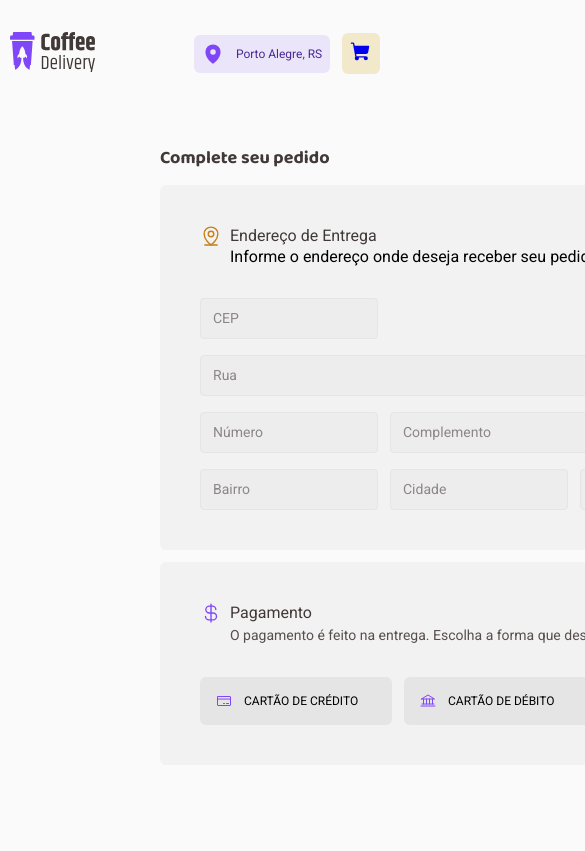
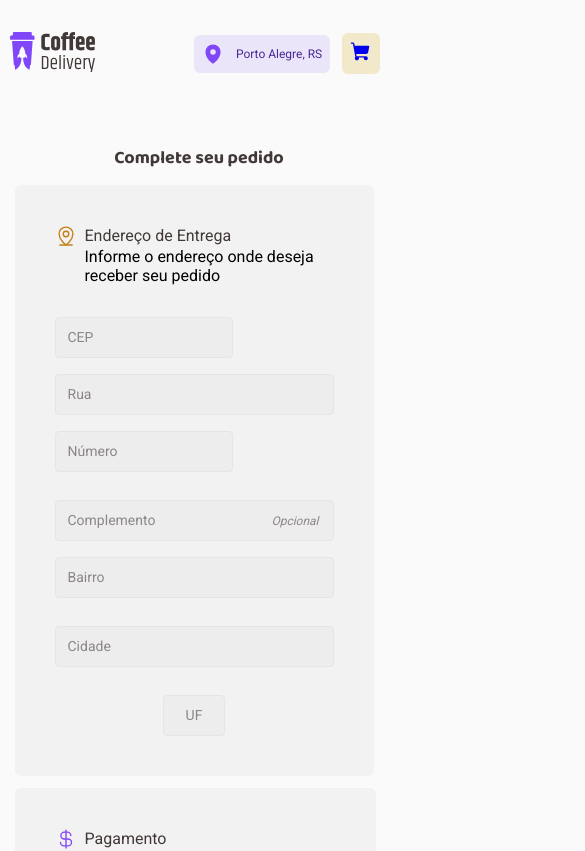
Before and after one commit to andr3felipe/Coffee-Delivery, a React (Vite) app: page /checkout in a window 390 px wide. Shown: the top 851 px of the page, 585 px wide, since content can reach past the window. Built offline with nearby package versions, Linux system fonts and the light colour scheme.

Commit message:
Responsive finish

```diff
--- a/src/components/Cart/styles.ts
+++ b/src/components/Cart/styles.ts
@@ -2,11 +2,18 @@ import styled from 'styled-components'
 
 export const CartContainer = styled.div`
   width: 23rem;
+
+  max-width: 100%;
   padding: 0 2.5rem 2.5rem;
   border-radius: 6px 44px;
   margin-top: 15px;
 
   background: ${(props) => props.theme['base-card']};
+
+  @media (max-width: 500px) {
+    max-width: calc(90vw - 1rem);
+    padding: 0 0.5rem 0.5rem;
+  }
 `
 export const CartTotal = styled.div`
   display: flex;
@@ -56,4 +63,8 @@ export const ConfirmButton = styled.button`
     background: ${(props) => props.theme['yellow-dark']};
     transition: 0.2s;
   }
+
+  @media (max-width: 500px) {
+    margin-bottom: 30px;
+  }
 `
--- a/src/components/CartItems/styles.ts
+++ b/src/components/CartItems/styles.ts
@@ -3,7 +3,7 @@ import styled from 'styled-components'
 export const CartItem = styled.div`
   display: flex;
   align-items: flex-start;
-  justify-content: space-between;
+  justify-content: center;
 
   border-bottom: 1px solid ${(props) => props.theme['base-button']};
 
@@ -19,8 +19,8 @@ export const CartItem = styled.div`
   }
 
   > div > img {
-    height: 64px;
-    width: 64px;
+    height: 4rem;
+    width: 4rem;
   }
 
   > div > div {
@@ -31,13 +31,21 @@ export const CartItem = styled.div`
   > h4 {
     padding-right: 4px;
   }
+
+  @media (max-width: 400px) {
+    justify-content: center;
+    gap: 10px;
+    > div {
+      flex-direction: column;
+      justify-content: center;
+      align-items: center;
+    }
+  }
 `
 
 export const CartItemAlign = styled.div`
   display: flex;
-
   margin-top: 8px;
-  padding: 0;
   gap: 8px;
 
   button {
@@ -114,5 +122,3 @@ export const RemoveButton = styled.button`
     color: ${(props) => props.theme.purple};
   }
 `
-
-export const CartSecondToAllItems = styled.div``
--- a/src/pages/Checkout/index.tsx
+++ b/src/pages/Checkout/index.tsx
@@ -26,6 +26,7 @@ import {
   PaymentMethod,
   ShoppingCartItems,
   FormOld,
+  ComplementoDiv,
 } from './styles'
 import { useContext } from 'react'
 import { CyclesContext } from '../../contexts/CyclesContext'
@@ -64,7 +65,7 @@ export function Checkout() {
     Payment: formState.errors.Payment?.message,
   }
 
-  function handleFormSubmit(data: any) {
+  function handleFormSubmit(data: FormValidationSchemaType) {
     console.log('data', data)
 
     const object = data
@@ -130,7 +131,7 @@ export function Checkout() {
                       </div>
                     )}
                   </div>
-
+                  <ComplementoDiv>
                     <ComplementoInput
                       type="text"
                       title="Complemento"
@@ -138,6 +139,7 @@ export function Checkout() {
                       {...register('Complemento')}
                     />
                     <span></span>
+                  </ComplementoDiv>
                 </div>
                 <div>
                   <div>
--- a/src/pages/Checkout/styles.ts
+++ b/src/pages/Checkout/styles.ts
@@ -5,12 +5,21 @@ export const CheckoutDiv = styled.div`
   align-items: flex-start;
   margin: 2.5rem auto 0 auto;
   width: 70rem;
+  max-width: 95vw;
   padding: 0 10rem 0 10rem;
   gap: 2rem;
 
-  form {
+  > form {
     display: flex;
     gap: 2rem;
+  }
+
+  @media (max-width: 1500px) {
+    padding: 0;
+    form {
+      flex-direction: column;
+      margin: 0 auto 0 auto;
+    }
   }
 `
 
@@ -23,6 +32,13 @@ export const CompleteYourOrder = styled.div`
     line-height: 130%;
     font-size: 1.125rem;
   }
+
+  @media (max-width: 500px) {
+    > h3 {
+      margin-left: 0.5rem;
+      text-align: center;
+    }
+  }
 `
 
 export const OrderForm = styled.div``
@@ -30,6 +46,7 @@ export const OrderForm = styled.div``
 export const FormAddres = styled.div`
   background: ${(props) => props.theme['base-card']};
   width: 37.5rem;
+  max-width: 80vw;
   padding: 2.5rem 2.5rem 1.5rem 2.5rem;
 
   border-radius: 6px;
@@ -98,6 +115,10 @@ export const FormAddres = styled.div`
   [title~='Cidade'] {
     flex-grow: 1;
   }
+
+  @media (max-width: 500px) {
+    max-width: calc(90vw - 4.5rem);
+  }
 `
 
 export const FormOld = styled.div`
@@ -126,34 +147,57 @@ export const FormOld = styled.div`
     width: 100%;
   }
 
-  div ~ div:nth-child(3) div {
+  div ~ div:nth-child(3) {
+    div {
       display: flex;
       align-items: center;
-    justify-content: center;
+      justify-content: flex-start;
       margin-bottom: 0;
+    }
 
     svg {
       margin-bottom: 1rem;
       margin-left: 12px;
     }
+
+    @media (max-width: 650px) {
+      flex-direction: column;
+
+      div > input {
+      }
+    }
   }
 
-  div ~ div:nth-child(4) div {
+  div ~ div:nth-child(4) {
+    div {
       display: flex;
       align-items: center;
       justify-content: center;
       margin-bottom: 0;
-
+    }
     svg {
       margin-bottom: 1rem;
       margin-left: 12px;
+    }
+
+    @media (max-width: 650px) {
+      flex-direction: column;
+
+      div > input {
+        //bairro input
+        flex: 1;
+      }
+
+      div ~ div ~ div > input {
+        text-align: center;
+      }
     }
   }
 
   div ~ div:nth-child(5) div {
     display: flex;
     align-items: center;
-    justify-content: center;
+    justify-content: flex-start;
     margin-bottom: 0;
 
     svg {
@@ -203,21 +247,25 @@ export const ShoppingCartItems = styled.div`
     line-height: 130%;
     font-size: 1.125rem;
   }
+
+  @media (max-width: 750px) {
+    text-align: center;
+    margin: 0 auto 0 auto;
+  }
 `
 
 export const ComplementoInput = styled.input`
   flex: 1;
 
   ~ span {
-    position: absolute;
-    width: 0;
+    position: relative;
   }
 
   &:placeholder-shown ~ span::after {
     content: 'Opcional';
-    position: relative;
-    right: -539px;
-    top: 13px;
+    position: absolute;
+    right: 15px;
+    top: -15px;
 
     font-style: italic;
     line-height: 130%;
@@ -226,11 +274,20 @@ export const ComplementoInput = styled.input`
   }
 `
 
+export const ComplementoDiv = styled.div`
+  display: flex;
+  align-items: center;
+  justify-content: space-between;
+
+  width: 100%;
+`
+
 export const PaymentContainer = styled.div`
   background: ${(props) => props.theme['base-card']};
 
   padding: 40px;
   width: 37.5rem;
+  max-width: 80vw;
 
   border-radius: 6px;
   margin-top: 0.75rem;
@@ -257,6 +314,10 @@ export const PaymentContainer = styled.div`
     margin-top: 2px;
     font-size: 0.875rem;
     margin-left: 30px;
+  }
+
+  @media (max-width: 500px) {
+    max-width: calc(90vw - 70px);
   }
 `
 export const PaymentMethod = styled.div`
@@ -304,4 +365,16 @@ export const PaymentMethod = styled.div`
     justify-content: flex-start;
     gap: 12px;
   }
+
+  @media (max-width: 750px) {
+    flex-direction: column;
+
+    div {
+      width: 50vw;
+    }
+
+    label > div {
+      justify-content: center;
+    }
+  }
 `
--- a/src/pages/Home/styles.ts
+++ b/src/pages/Home/styles.ts
@@ -35,6 +35,10 @@ export const Intro = styled.section`
     line-height: 130%;
     color: ${(props) => props.theme['base-subtitle']};
     margin-top: 16px;
+  }
+
+  @media (max-width: 1500px) {
+    padding: 5.875rem 0 6.75rem;
   }
 
   @media (max-width: 1200px) {
--- a/src/pages/Success/styles.ts
+++ b/src/pages/Success/styles.ts
@@ -13,6 +13,18 @@ export const SuccessContainer = styled.div`
 
   img {
     margin-bottom: -14px;
+  }
+
+  @media (max-width: 1500px) {
+    flex-direction: column;
+    align-items: center;
+    max-width: 85vw;
+    padding-left: 0.5rem;
+    padding-right: 0.5rem;
+
+    img {
+      max-width: 85vw;
+    }
   }
 `
 
@@ -38,7 +50,6 @@ export const OrderConfirmed = styled.div`
     align-items: flex-start;
     justify-content: center;
     flex-direction: column;
-    width: 27.875rem;
 
     color: ${(props) => props.theme['base-text']};
 
```
Lines whose indentation alone changed are shown as unchanged.
